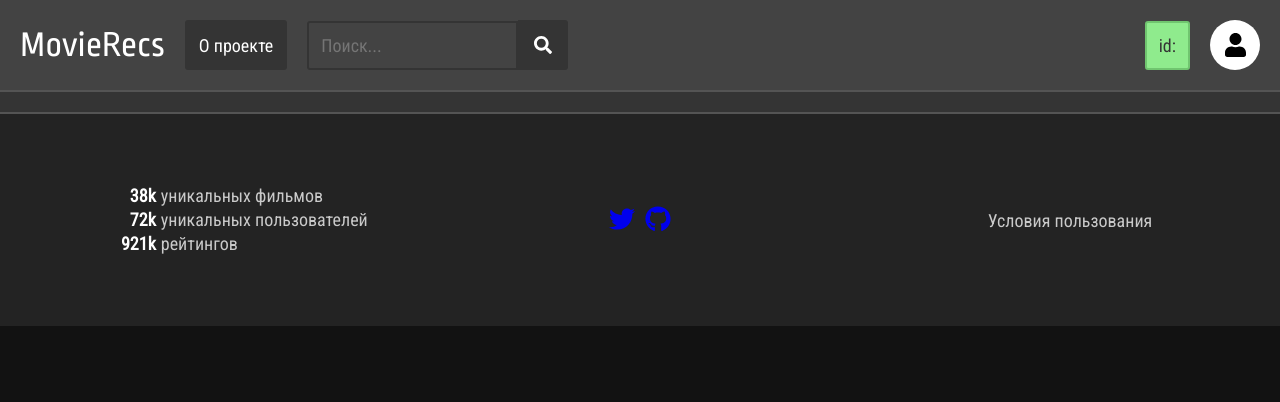
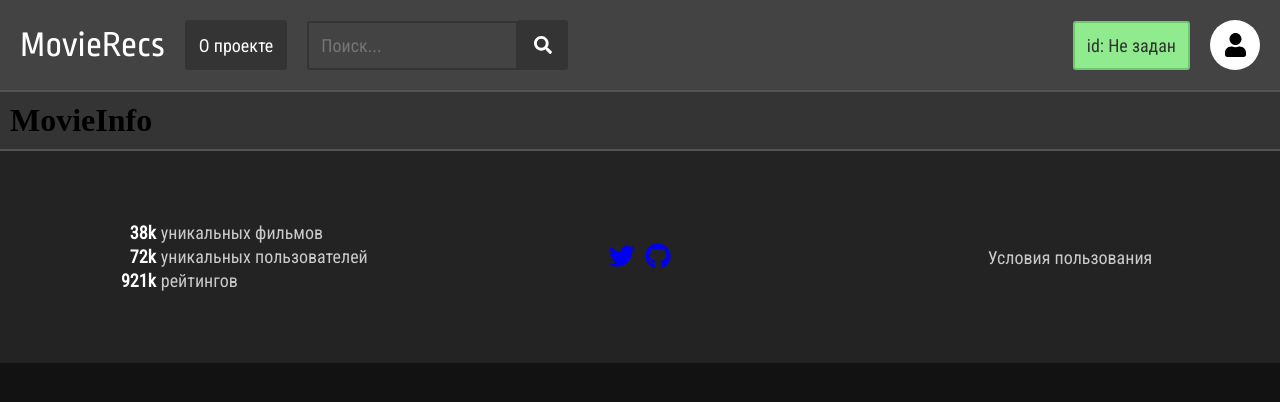
Before and after one commit to jug2505/recommender, a Vue app in the folder front/: page /movie/1 in a window 1280 px wide. Shown: the top 402 px of the page. Built offline with nearby package versions, Linux system fonts and the light colour scheme; no server answers.

Commit message:
feat: Movie info router

```diff
--- a/front/src/components/BaseHeader.vue
+++ b/front/src/components/BaseHeader.vue
@@ -10,9 +10,7 @@
       <search-bar/>
     </div>
     <div class="right">
-      <user-button
-      :user_id="user_id"
-      />
+      <user-button/>
       <profile-button/>
     </div>
   </div>
@@ -24,29 +22,10 @@
 import ProfileButton from "./UI/ProfileButton";
 import Logo from "./Logo";
 import UserButton from "./UI/UserButton";
-import axios from "axios";
 
 export default {
   name: "BaseHeader",
   components: {HeaderButton, SearchBar, ProfileButton, Logo, UserButton},
-  data () {
-    return {
-      user_id: ""
-    }
-  },
-  methods: {
-    async fetchData(){
-      try {
-        const response = await axios.get("http://localhost:8081/movies/userinfo/")
-        this.user_id = response.data.user_id
-      } catch (e) {
-        alert(e)
-      }
-    }
-  },
-  mounted() {
-    this.fetchData()
-  }
 }
 </script>
 
--- a/front/src/components/FilmCard.vue
+++ b/front/src/components/FilmCard.vue
@@ -1,4 +1,7 @@
 <template>
+  <router-link
+    :to="{ name: 'Movie info', params: { id: id } }"
+    style="text-decoration: none; color: inherit;">
   <div class="card">
     <img :src="card_image" :alt="'img: ' + title">
     <div class="info">
@@ -8,6 +11,7 @@
       </div>
     </div>
   </div>
+  </router-link>
 </template>
 
 <script>
--- a/front/src/components/UI/UserButton.vue
+++ b/front/src/components/UI/UserButton.vue
@@ -1,18 +1,12 @@
 <template>
   <div class="user-button">
-    <button class="text">id: {{user_id}}</button>
+    <button class="text">id: {{$store.state.user_id}}</button>
   </div>
 </template>
 
 <script>
 export default {
   name: "UserButton",
-  props: {
-    user_id : {
-      type: String,
-      default: ""
-    }
-  }
 }
 </script>
 
--- a/front/src/main.js
+++ b/front/src/main.js
@@ -1,5 +1,6 @@
 import { createApp } from 'vue'
 import App from './App.vue'
 import router from './router'
+import store from "./store";
 
-createApp(App).use(router).mount('#app')
+createApp(App).use(router).use(store).mount('#app')
--- a/front/src/router/index.js
+++ b/front/src/router/index.js
@@ -1,6 +1,7 @@
 import { createRouter, createWebHistory } from 'vue-router'
 import FrontPage from "../views/FrontPage"
 import About from "../views/About";
+import MovieInfo from "../views/MovieInfo";
 
 const routes = [
   {
@@ -12,7 +13,12 @@
     path: '/about',
     name: 'About',
     component: About
-  }
+  },
+  {
+    path: '/movie/:id',
+    name: 'Movie info',
+    component: MovieInfo
+  },
 ]
 
 const router = createRouter({
--- a/front/src/store/index.js
+++ b/front/src/store/index.js
@@ -3,7 +3,7 @@
 export default createStore({
     state: {
         serverPath: "http://localhost:8081",
-        user_id: "400001"
+        user_id: "Не задан"
     }
 
 })
--- a/front/src/views/FilmInfo.vue
+++ b/front/src/views/MovieInfo.vue
@@ -1,10 +1,10 @@
 <template>
-  <h1>FilmInfo</h1>
+  <h1>MovieInfo</h1>
 </template>
 
 <script>
 export default {
-  name: "FilmInfo"
+  name: "MovieInfo"
 }
 </script>
 
--- a/front/src/views/RecommenderHome.vue
+++ b/front/src/views/RecommenderHome.vue
@@ -1,6 +1,6 @@
 <template>
   <div class="recommender-home">
-    <base-header/>
+    <base-header :user_id="user_id"/>
     <div class="body">
       <router-view/>
     </div>
@@ -17,6 +17,7 @@
   components: { BaseFooter, BaseHeader },
   data () {
     return {
+      user_id: "Не задан"
     }
   }
 }
```
Also changed, not shown: 1 other file (tests, documents, lock files or other folders).
